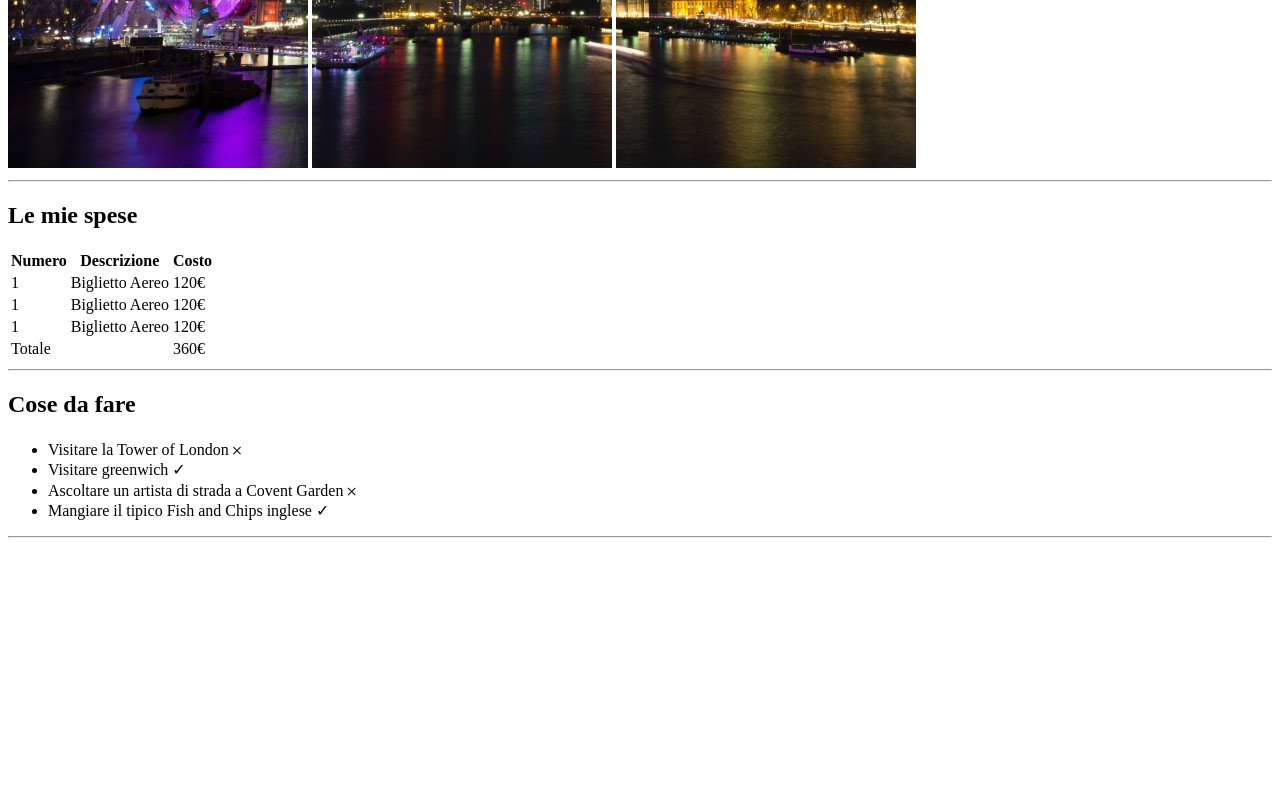
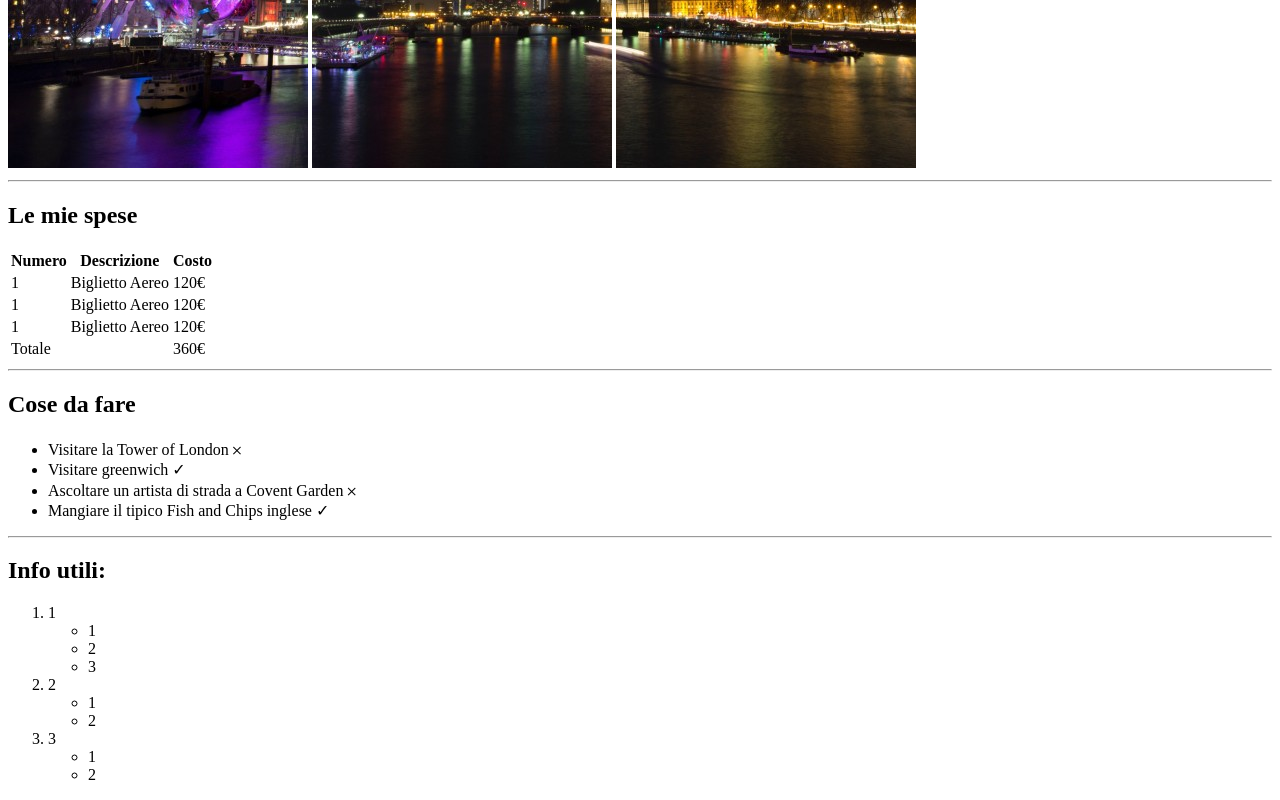
Before and after one commit to Daniele-Simonetti/html-london-trip, a plain HTML site: page index.html in a window 1280 px wide. Shown: the part 512-1312 px from the top of the page. Before the commit the page ends 1058 px from the top, so only its background shows below. Drawn offline with Linux system fonts and the light colour scheme.

Commit message:
struttura sec3

```diff
--- a/index.html
+++ b/index.html
@@ -87,13 +87,49 @@
 				<li>Ascoltare un artista di strada a Covent Garden	&#65794;</li>
 				<li>Mangiare il tipico Fish and Chips inglese	&#10003;</li>
 			</ul>
+			<!-- /unordered list -->
 
 			<hr>
 		</section>
     <!-- /sezione: Cose da fare -->
 
     <!-- sezione: Info utili -->
-    <section></section>
+    <section>
+			<h2>Info utili:</h2>
+
+			<!-- ordered list -->
+			<ol>
+				<li>1
+					<!-- sotto elenco -->
+					<ul>
+						<li>1</li>
+						<li>2</li>
+						<li>3</li>
+					</ul>
+					<!-- /sotto elenco -->
+				</li>
+				<li>2
+					<!-- sotto elenco -->
+					<ul>
+						<li>1</li>
+						<li>2</li>
+					</ul>
+					<!-- /sotto elenco -->
+				</li>
+				<li>3
+					<!-- sotto elenco -->
+					<ul>
+						<li>1</li>
+						<li>2</li>
+					</ul>
+					<!-- /sotto elenco -->
+				</li>
+			</ol>
+			<!-- /ordered list -->
+
+
+
+		</section>
     <!-- /sezione: Info utili -->
 
     <!-- sezione: Le foto -->
```
